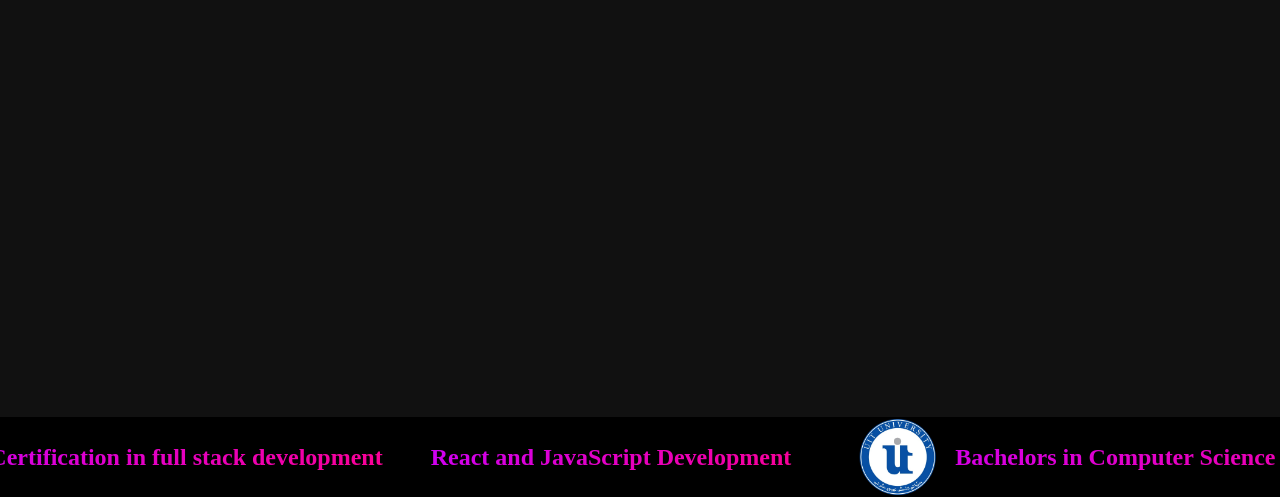
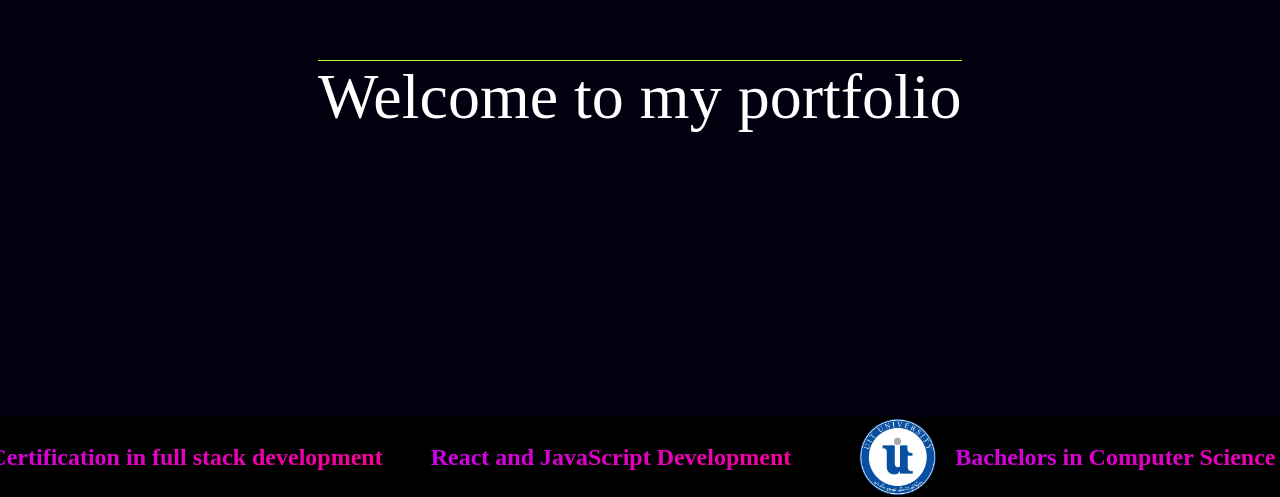
Before and after one commit to SaarimFarooqui/Full-Stack-Web-Dev-Journey, a plain HTML site: page Using ForEach in Web Page/index.html in a window 1280 px wide. Shown: the part 303-800 px from the top of the page. Drawn offline with Linux system fonts and the light colour scheme.

Commit message:
Beautiful animations with border of p tag's psuedo element

```diff
--- a/Using ForEach in Web Page/index.html
+++ b/Using ForEach in Web Page/index.html
@@ -19,7 +19,7 @@
                 <div class="box">React and JavaScript Development</div>
             </div>
         </div>
-
+        <p>Welcome to my portfolio</p>
     </div>
 
 </body>
--- a/Using ForEach in Web Page/style.css
+++ b/Using ForEach in Web Page/style.css
@@ -9,8 +9,12 @@ body{
 #background{
     height: 100vh;
     width: 100%;
-    background-color: rgb(17,17,17);
+    background-color: rgb(2, 0, 15);
     position: relative;
+    perspective: 1000px;
+    display: flex;
+    justify-content: center;
+    align-items: center;
 }
 #carousel-container{
     width: 100%;
@@ -50,3 +54,33 @@ img{
         transform: translateX(-50%);
     }
 }
+
+p{
+    font-family: "Sekuya";
+    font-size:4em;
+    color: white;
+    animation: soup 1s linear 0s 1 forwards ;
+}
+p::before{
+    content: "";
+    position: absolute;
+    height: 100%;
+    width: 100%;
+    background-color: greenyellow;
+    animation: bottomLine 1s ease-out 0.2s 1 forwards;
+}
+@keyframes soup {
+    from{
+        opacity: 0;
+        transform: translateY(-0.2em) scale(1.01);
+    }
+    to{
+        opacity: 1;
+        transform: translateY(0em) scale(1);
+    }
+}
+@keyframes bottomLine {
+    to{
+        height: 1%;
+    }
+}
```
